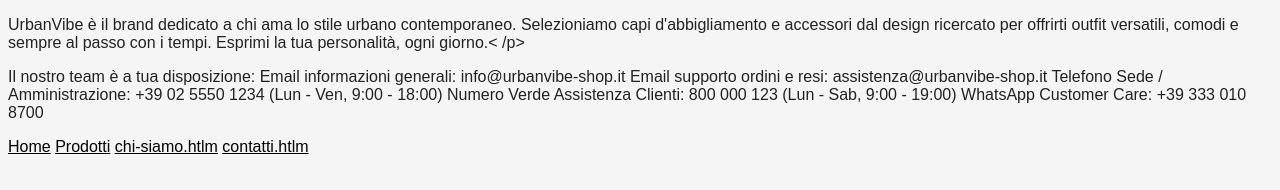
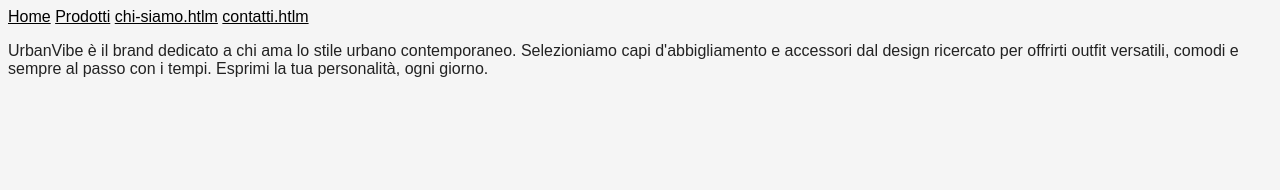
Before and after one commit to Mattiasavasta/4ascositoweb, a plain HTML site: page chi-siamo.html in a window 1280 px wide. Drawn offline with Linux system fonts and the light colour scheme.

Commit message:
Update chi-siamo.html

```diff
--- a/chi-siamo.html
+++ b/chi-siamo.html
@@ -3,26 +3,14 @@
 <head>
 	<link rel="stylesheet" href="style.css">
 <title>codice azienda</title>
-
-<p> UrbanVibe è il brand dedicato a chi ama lo stile urbano contemporaneo. Selezioniamo capi d'abbigliamento e accessori dal design ricercato per offrirti outfit versatili, comodi e sempre al passo con i tempi. Esprimi la tua personalità, ogni giorno.<
-/p>
-<p> Il nostro team è a tua disposizione:
-
-Email informazioni generali: info@urbanvibe-shop.it
-
-Email supporto ordini e resi: assistenza@urbanvibe-shop.it
-
-Telefono Sede / Amministrazione: +39 02 5550 1234 (Lun - Ven, 9:00 - 18:00)
-
-Numero Verde Assistenza Clienti: 800 000 123 (Lun - Sab, 9:00 - 19:00)
-
-WhatsApp Customer Care: +39 333 010 8700 </p>
 <nav>
     <a href="index.html">Home</a>
     <a href="prodotti.html">Prodotti</a>
 	<a href="chi-siamo.htlm?"> chi-siamo.htlm</a>
 	<a href="contatti.htlm">contatti.htlm</a>
 	</nav>
+<p> UrbanVibe è il brand dedicato a chi ama lo stile urbano contemporaneo. Selezioniamo capi d'abbigliamento e accessori dal design ricercato per offrirti outfit versatili, comodi e sempre al passo con i tempi. Esprimi la tua personalità, ogni giorno.
+</p>
 
 </head>
 </html>
```
